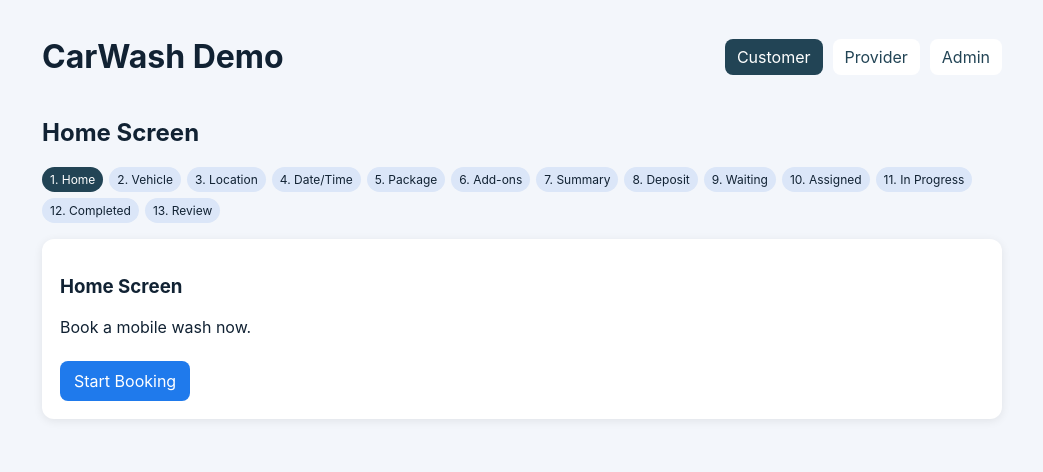
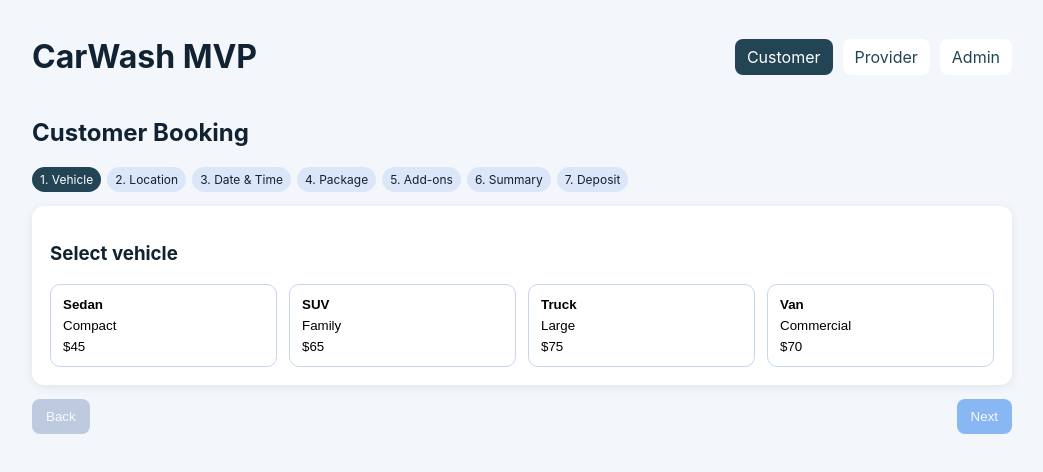
Before and after one commit to egonoo/carwash-app, a React (Vite) app: page / in a window 1280 px wide. Shown: the top 472 px of the page, without its empty margins (118-1161 px from the left). Built offline with nearby package versions, Linux system fonts and the light colour scheme.

Commit message:
Replace placeholder UI with interactive booking MVP dashboards

```diff
--- a/src/main.jsx
+++ b/src/main.jsx
@@ -1,39 +1,56 @@
-import React from 'react';
+import React, { createContext, useContext, useMemo, useState } from 'react';
 import { createRoot } from 'react-dom/client';
-import { BrowserRouter, Link, NavLink, Route, Routes } from 'react-router-dom';
+import { BrowserRouter, NavLink, Route, Routes } from 'react-router-dom';
 import './styles.css';
 
-const customerSteps = [
-  'Home',
-  'Vehicle',
-  'Location',
-  'Date/Time',
-  'Package',
-  'Add-ons',
-  'Summary',
-  'Deposit',
-  'Waiting',
-  'Assigned',
-  'In Progress',
-  'Completed',
-  'Review'
+const BookingContext = createContext(null);
+
+const vehicles = [
+  { id: 'sedan', name: 'Sedan', category: 'Compact', price: 45 },
+  { id: 'suv', name: 'SUV', category: 'Family', price: 65 },
+  { id: 'truck', name: 'Truck', category: 'Large', price: 75 },
+  { id: 'van', name: 'Van', category: 'Commercial', price: 70 }
 ];
 
-const booking = {
-  vehicle: 'SUV',
-  location: '123 Main St, Austin, TX',
-  datetime: 'Tue, May 5 • 10:30 AM',
-  pkg: 'Premium Detail',
-  addons: ['Tire Shine', 'Pet Hair Removal'],
-  price: '$119',
-  deposit: '$20'
-};
+const packages = [
+  { id: 'basic', name: 'Basic Wash', description: 'Exterior wash and dry', price: 35 },
+  { id: 'deluxe', name: 'Deluxe Detail', description: 'Exterior + interior vacuum', price: 65 },
+  { id: 'premium', name: 'Premium Complete', description: 'Full detail with wax finish', price: 95 }
+];
 
-function AppShell({ title, children, flow, step }) {
+const addons = [
+  { id: 'tire', name: 'Tire Shine', price: 10 },
+  { id: 'pet', name: 'Pet Hair Removal', price: 20 },
+  { id: 'odor', name: 'Odor Treatment', price: 15 }
+];
+
+const steps = ['Vehicle', 'Location', 'Date & Time', 'Package', 'Add-ons', 'Summary', 'Deposit'];
+
+function BookingProvider({ children }) {
+  const [booking, setBooking] = useState({
+    vehicleId: '',
+    address: '',
+    date: '',
+    time: '',
+    packageId: '',
+    addonIds: []
+  });
+
+  const value = useMemo(() => ({ booking, setBooking }), [booking]);
+  return <BookingContext.Provider value={value}>{children}</BookingContext.Provider>;
+}
+
+function useBooking() {
+  const context = useContext(BookingContext);
+  if (!context) throw new Error('useBooking must be used within BookingProvider');
+  return context;
+}
+
+function AppShell({ title, children }) {
   return (
     <div className="app">
       <header>
-        <h1>CarWash Demo</h1>
+        <h1>CarWash MVP</h1>
         <nav>
           <NavLink to="/">Customer</NavLink>
           <NavLink to="/provider">Provider</NavLink>
@@ -42,108 +59,174 @@ function AppShell({ title, children, flow, step }) {
       </header>
       <main>
         <h2>{title}</h2>
-        {flow === 'customer' && <Progress current={step} />}
         {children}
       </main>
     </div>
   );
 }
 
-function Progress({ current }) {
-  return <div className="progress">{customerSteps.map((s, i) => <span key={s} className={i <= current ? 'on' : ''}>{i + 1}. {s}</span>)}</div>;
-}
+function CustomerBookingFlow() {
+  const { booking, setBooking } = useBooking();
+  const [stepIndex, setStepIndex] = useState(0);
 
-function Card({ title, text, action, to }) {
+  const selectedVehicle = vehicles.find((v) => v.id === booking.vehicleId);
+  const selectedPackage = packages.find((p) => p.id === booking.packageId);
+  const selectedAddons = addons.filter((a) => booking.addonIds.includes(a.id));
+
+  const subtotal = (selectedVehicle?.price || 0) + (selectedPackage?.price || 0) + selectedAddons.reduce((s, a) => s + a.price, 0);
+  const deposit = 20;
+  const dueToday = Math.min(deposit, subtotal);
+  const remaining = Math.max(0, subtotal - dueToday);
+
+  const canProceed = [
+    Boolean(booking.vehicleId),
+    booking.address.trim().length > 5,
+    Boolean(booking.date && booking.time),
+    Boolean(booking.packageId),
+    true,
+    subtotal > 0,
+    true
+  ];
+
+  const toggleAddon = (id) => {
+    setBooking((prev) => ({
+      ...prev,
+      addonIds: prev.addonIds.includes(id) ? prev.addonIds.filter((addonId) => addonId !== id) : [...prev.addonIds, id]
+    }));
+  };
+
   return (
-    <div className="card">
-      <h3>{title}</h3>
-      <p>{text}</p>
-      {to && <Link className="btn" to={to}>{action}</Link>}
-    </div>
-  );
-}
+    <AppShell title="Customer Booking">
+      <div className="progress">{steps.map((step, i) => <span key={step} className={i <= stepIndex ? 'on' : ''}>{i + 1}. {step}</span>)}</div>
 
-const customerScreens = [
-  ['/', 'Home Screen', 'Book a mobile wash now.', '/customer/vehicle', 'Start Booking'],
-  ['/customer/vehicle', 'Vehicle Selection', 'Choose Sedan, SUV, Truck, or Van.', '/customer/location', 'Continue'],
-  ['/customer/location', 'Location Input', booking.location, '/customer/date-time', 'Save Address'],
-  ['/customer/date-time', 'Date & Time Selection', booking.datetime, '/customer/package', 'Confirm Slot'],
-  ['/customer/package', 'Package Selection', booking.pkg + ' • ' + booking.price, '/customer/addons', 'Choose Add-ons'],
-  ['/customer/addons', 'Add-ons Selection', booking.addons.join(', '), '/customer/summary', 'Review Booking'],
-  ['/customer/summary', 'Booking Summary', `${booking.vehicle} • ${booking.datetime} • ${booking.price}`, '/customer/deposit', 'Pay Deposit'],
-  ['/customer/deposit', 'Deposit Payment (Mock)', `Card **** 4242 • Deposit ${booking.deposit}`, '/customer/waiting', 'Submit Payment'],
-  ['/customer/waiting', 'Waiting for Provider', 'Searching nearby providers...', '/customer/assigned', 'Simulate Match'],
-  ['/customer/assigned', 'Provider Assigned', 'Alex R. • ETA 18 min • 4.9★', '/customer/in-progress', 'Track Service'],
-  ['/customer/in-progress', 'Service in Progress', 'Foam wash and interior vacuum started.', '/customer/completed', 'Mark Complete'],
-  ['/customer/completed', 'Service Completed', 'Before/after photos uploaded. Total: $119', '/customer/review', 'Leave Review'],
-  ['/customer/review', 'Review Screen', 'Rate your experience and add comments.', '/', 'Finish']
-];
+      <section className="card">
+        {stepIndex === 0 && (
+          <div>
+            <h3>Select vehicle</h3>
+            <div className="grid">{vehicles.map((vehicle) => (
+              <button key={vehicle.id} className={`choice ${booking.vehicleId === vehicle.id ? 'selected' : ''}`} onClick={() => setBooking((prev) => ({ ...prev, vehicleId: vehicle.id }))}>
+                <strong>{vehicle.name}</strong>
+                <span>{vehicle.category}</span>
+                <span>${vehicle.price}</span>
+              </button>
+            ))}</div>
+          </div>
+        )}
 
-function CustomerPage({ idx, title, text, next, action }) {
-  return (
-    <AppShell title={title} flow="customer" step={idx}>
-      <Card title={title} text={text} to={next} action={action} />
+        {stepIndex === 1 && (
+          <div>
+            <h3>Service location</h3>
+            <label htmlFor="address">Address</label>
+            <input id="address" value={booking.address} onChange={(e) => setBooking((prev) => ({ ...prev, address: e.target.value }))} placeholder="Enter full address" />
+          </div>
+        )}
+
+        {stepIndex === 2 && (
+          <div className="row">
+            <div>
+              <h3>Select date</h3>
+              <input type="date" value={booking.date} onChange={(e) => setBooking((prev) => ({ ...prev, date: e.target.value }))} />
+            </div>
+            <div>
+              <h3>Select time</h3>
+              <input type="time" value={booking.time} onChange={(e) => setBooking((prev) => ({ ...prev, time: e.target.value }))} />
+            </div>
+          </div>
+        )}
+
+        {stepIndex === 3 && (
+          <div>
+            <h3>Select package</h3>
+            <div className="grid">{packages.map((pkg) => (
+              <button key={pkg.id} className={`choice ${booking.packageId === pkg.id ? 'selected' : ''}`} onClick={() => setBooking((prev) => ({ ...prev, packageId: pkg.id }))}>
+                <strong>{pkg.name}</strong>
+                <span>{pkg.description}</span>
+                <span>${pkg.price}</span>
+              </button>
+            ))}</div>
+          </div>
+        )}
+
+        {stepIndex === 4 && (
+          <div>
+            <h3>Select add-ons</h3>
+            <div className="grid">{addons.map((addon) => (
+              <button key={addon.id} className={`choice ${booking.addonIds.includes(addon.id) ? 'selected' : ''}`} onClick={() => toggleAddon(addon.id)}>
+                <strong>{addon.name}</strong>
+                <span>${addon.price}</span>
+              </button>
+            ))}</div>
+          </div>
+        )}
+
+        {stepIndex === 5 && (
+          <div>
+            <h3>Booking summary</h3>
+            <ul className="summary">
+              <li>Vehicle: {selectedVehicle ? `${selectedVehicle.name} ($${selectedVehicle.price})` : '-'}</li>
+              <li>Address: {booking.address || '-'}</li>
+              <li>Date: {booking.date || '-'} at {booking.time || '-'}</li>
+              <li>Package: {selectedPackage ? `${selectedPackage.name} ($${selectedPackage.price})` : '-'}</li>
+              <li>Add-ons: {selectedAddons.length ? selectedAddons.map((a) => `${a.name} ($${a.price})`).join(', ') : 'None'}</li>
+              <li><strong>Total: ${subtotal}</strong></li>
+            </ul>
+          </div>
+        )}
+
+        {stepIndex === 6 && (
+          <div>
+            <h3>Deposit</h3>
+            <p>Total: ${subtotal}</p>
+            <p>Deposit due now: ${dueToday}</p>
+            <p>Remaining balance at completion: ${remaining}</p>
+          </div>
+        )}
+      </section>
+
+      <div className="actions">
+        <button className="btn secondary" disabled={stepIndex === 0} onClick={() => setStepIndex((s) => Math.max(0, s - 1))}>Back</button>
+        <button className="btn" disabled={stepIndex === steps.length - 1 || !canProceed[stepIndex]} onClick={() => setStepIndex((s) => Math.min(steps.length - 1, s + 1))}>Next</button>
+      </div>
     </AppShell>
   );
 }
 
 function ProviderDashboard() {
-  return <AppShell title="Provider Dashboard"><div className="grid"><Card title="Availability Toggle" text="You are currently Offline" to="/provider/availability" action="Set Availability" /><Card title="Job List" text="2 nearby assigned jobs" to="/provider/jobs" action="Open Jobs" /></div></AppShell>;
+  return (
+    <AppShell title="Provider Dashboard">
+      <div className="grid">
+        <article className="card"><h3>Today Jobs</h3><p>3 assigned services</p></article>
+        <article className="card"><h3>Earnings</h3><p>$248 scheduled payout</p></article>
+        <article className="card"><h3>Average Rating</h3><p>4.8 from 96 reviews</p></article>
+        <article className="card"><h3>Availability</h3><p>Online and accepting new bookings</p></article>
+      </div>
+    </AppShell>
+  );
 }
 
-function ProviderAvailability() {
-  return <AppShell title="Availability Toggle"><Card title="Go Online" text="Tap to receive new booking requests." to="/provider/jobs" action="Toggle Online" /></AppShell>;
-}
-
-function ProviderJobs() {
-  return <AppShell title="Job List"><div className="grid"><Card title="Job #CW-1021" text="SUV • 123 Main St • 10:30 AM" to="/provider/jobs/1021" action="View Job" /><Card title="Job #CW-1030" text="Sedan • 8th Ave • 11:30 AM" to="/provider/jobs/1030" action="View Job" /></div></AppShell>;
-}
-
-function ProviderJobDetail() {
-  return <AppShell title="Job Detail"><Card title="Booking Details" text="Package: Premium Detail • Add-ons: Tire Shine" to="/provider/jobs/before-photos" action="Upload Before Photos" /></AppShell>;
-}
-
-function ProviderBeforePhotos() {
-  return <AppShell title="Upload Before Photos (Mock)"><Card title="Before Photos" text="3 images attached (mock placeholders)." to="/provider/jobs/start" action="Start Service" /></AppShell>;
-}
-
-function ProviderStart() {
-  return <AppShell title="Start Service"><Card title="Service Started" text="Timer running. Customer notified." to="/provider/jobs/after-photos" action="Upload After Photos" /></AppShell>;
-}
-
-function ProviderAfterPhotos() {
-  return <AppShell title="Upload After Photos (Mock)"><Card title="After Photos" text="4 images attached (mock placeholders)." to="/provider/jobs/complete" action="Complete Job" /></AppShell>;
-}
-
-function ProviderComplete() {
-  return <AppShell title="Complete Job"><Card title="Job Completed" text="Payout pending and review requested." to="/provider" action="Back to Dashboard" /></AppShell>;
-}
-
-function AdminPage({ title, cards }) {
-  return <AppShell title={title}><div className="grid">{cards.map(c => <Card key={c.title} {...c} />)}</div></AppShell>;
+function AdminDashboard() {
+  return (
+    <AppShell title="Admin Dashboard">
+      <div className="grid">
+        <article className="card"><h3>Total Bookings</h3><p>62 bookings this week</p></article>
+        <article className="card"><h3>Active Providers</h3><p>14 providers online right now</p></article>
+        <article className="card"><h3>Revenue</h3><p>$5,940 processed this week</p></article>
+        <article className="card"><h3>Customer Satisfaction</h3><p>4.7 average score</p></article>
+      </div>
+    </AppShell>
+  );
 }
 
 function App() {
   return (
     <BrowserRouter>
-      <Routes>
-        {customerScreens.map(([path, title, text, next, action], i) => (
-          <Route key={path} path={path} element={<CustomerPage idx={i} title={title} text={text} next={next} action={action} />} />
-        ))}
-
-        <Route path="/provider" element={<ProviderDashboard />} />
-        <Route path="/provider/availability" element={<ProviderAvailability />} />
-        <Route path="/provider/jobs" element={<ProviderJobs />} />
-        <Route path="/provider/jobs/:id" element={<ProviderJobDetail />} />
-        <Route path="/provider/jobs/before-photos" element={<ProviderBeforePhotos />} />
-        <Route path="/provider/jobs/start" element={<ProviderStart />} />
-        <Route path="/provider/jobs/after-photos" element={<ProviderAfterPhotos />} />
-        <Route path="/provider/jobs/complete" element={<ProviderComplete />} />
-
-        <Route path="/admin" element={<AdminPage title="Admin Dashboard" cards={[{ title: 'Providers', text: '14 active providers this week', to: '/admin/providers', action: 'View Providers' }, { title: 'Bookings', text: '58 bookings scheduled today', to: '/admin/bookings', action: 'View Bookings' }]} />} />
-        <Route path="/admin/providers" element={<AdminPage title="Providers List" cards={[{ title: 'Alex R.', text: 'Online • Rating 4.9 • 32 jobs', to: '/admin', action: 'Back' }, { title: 'Taylor M.', text: 'Offline • Rating 4.7 • 20 jobs', to: '/admin', action: 'Back' }]} />} />
-        <Route path="/admin/bookings" element={<AdminPage title="Bookings List" cards={[{ title: '#CW-1021', text: 'Assigned • Premium Detail • $119', to: '/admin', action: 'Back' }, { title: '#CW-1030', text: 'Waiting • Basic Wash • $49', to: '/admin', action: 'Back' }]} />} />
-      </Routes>
+      <BookingProvider>
+        <Routes>
+          <Route path="/" element={<CustomerBookingFlow />} />
+          <Route path="/provider" element={<ProviderDashboard />} />
+          <Route path="/admin" element={<AdminDashboard />} />
+        </Routes>
+      </BookingProvider>
     </BrowserRouter>
   );
 }
--- a/src/styles.css
+++ b/src/styles.css
@@ -1,14 +1,22 @@
-:root { font-family: Inter, system-ui, Arial, sans-serif; color: #123; background:#f3f6fb; }
+:root { font-family: Inter, system-ui, Arial, sans-serif; color: #123; background: #f3f6fb; }
 body { margin: 0; }
-.app { max-width: 960px; margin: 0 auto; padding: 16px; }
-header { display:flex; justify-content:space-between; align-items:center; gap: 12px; }
-nav { display:flex; gap: 10px; }
-nav a { text-decoration:none; padding:8px 12px; border-radius:8px; background:white; color:#245; }
-nav a.active { background:#245; color:white; }
-main { margin-top: 12px; }
-.progress { display:flex; flex-wrap:wrap; gap:6px; margin-bottom:16px; }
-.progress span { font-size:12px; padding:5px 8px; background:#dbe6f8; border-radius:999px; }
-.progress .on { background:#245; color:#fff; }
-.grid { display:grid; grid-template-columns: repeat(auto-fit,minmax(240px,1fr)); gap:12px; }
-.card { background:white; border-radius:12px; padding:18px; box-shadow:0 2px 10px rgba(0,0,0,.08); }
-.btn { display:inline-block; margin-top:8px; background:#1f7aec; color:#fff; padding:10px 14px; border-radius:8px; text-decoration:none; }
+.app { max-width: 980px; margin: 0 auto; padding: 16px; }
+header { display: flex; justify-content: space-between; align-items: center; gap: 12px; }
+nav { display: flex; gap: 10px; }
+nav a { text-decoration: none; padding: 8px 12px; border-radius: 8px; background: white; color: #245; }
+nav a.active { background: #245; color: white; }
+.progress { display: flex; flex-wrap: wrap; gap: 6px; margin: 14px 0; }
+.progress span { font-size: 12px; padding: 5px 8px; background: #dbe6f8; border-radius: 999px; }
+.progress .on { background: #245; color: #fff; }
+.grid { display: grid; grid-template-columns: repeat(auto-fit, minmax(180px, 1fr)); gap: 12px; }
+.card { background: white; border-radius: 12px; padding: 18px; box-shadow: 0 2px 10px rgba(0, 0, 0, .08); }
+.choice { display: flex; flex-direction: column; gap: 6px; text-align: left; border: 1px solid #c8d5ef; background: #fff; border-radius: 10px; padding: 12px; cursor: pointer; }
+.choice.selected { border-color: #1f7aec; background: #eef5ff; }
+label { display: block; margin-bottom: 6px; }
+input { width: 100%; border: 1px solid #c8d5ef; border-radius: 8px; padding: 10px; font-size: 14px; }
+.row { display: grid; grid-template-columns: 1fr 1fr; gap: 12px; }
+.actions { display: flex; justify-content: space-between; margin-top: 14px; }
+.btn { border: none; background: #1f7aec; color: #fff; padding: 10px 14px; border-radius: 8px; cursor: pointer; }
+.btn.secondary { background: #8aa0c5; }
+.btn:disabled { opacity: .5; cursor: not-allowed; }
+.summary { padding-left: 18px; line-height: 1.8; }
```
